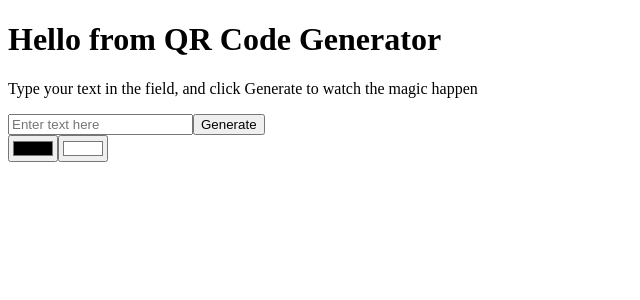
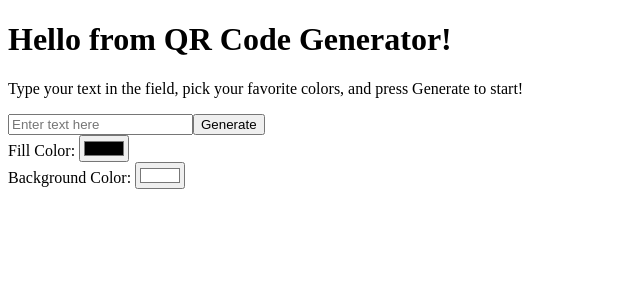
Before and after one commit to theRedKh/qr-code-generator, a React (Create React App) app in the folder client/: page / in a window 1280 px wide. Shown: the top 300 px of the page, without its empty margins (0-640 px from the left). Built offline with nearby package versions, Linux system fonts and the light colour scheme.

Commit message:
spinner features, separate and organize components

```diff
--- a/client/src/App.css
+++ b/client/src/App.css
@@ -2,37 +2,17 @@
   text-align: center;
 }
 
-.App-logo {
-  height: 40vmin;
-  pointer-events: none;
+.spinner{
+  border: 4px solid #eee;
+  border-top: 4px solid #333;
+  border-radius: 50%;
+  width: 30px;
+  height: 30px;
+  animation: spin 1s linear infinite;
+  margin: 10px auto;
 }
 
-@media (prefers-reduced-motion: no-preference) {
-  .App-logo {
-    animation: App-logo-spin infinite 20s linear;
-  }
+@keyframes spin {
+  0% { transform: rotate(0deg); }
+  100% { transform: rotate(360deg); }
 }
-
-.App-header {
-  background-color: #282c34;
-  min-height: 100vh;
-  display: flex;
-  flex-direction: column;
-  align-items: center;
-  justify-content: center;
-  font-size: calc(10px + 2vmin);
-  color: white;
-}
-
-.App-link {
-  color: #61dafb;
-}
-
-@keyframes App-logo-spin {
-  from {
-    transform: rotate(0deg);
-  }
-  to {
-    transform: rotate(360deg);
-  }
-}
--- a/client/src/App.js
+++ b/client/src/App.js
@@ -1,13 +1,20 @@
 import { useState } from 'react';
 import './App.css';
+import Header from './components/Header';
+import TextInput from './components/TextInput';
+import ColorPicker from './components/ColorPicker';
+import QRCodeDisplay from './components/QRCodeDisplay';
+import Button from './components/Button';
 
 function App() {
   const [imageURL, setImageUrl] = useState(null);
   const [inputText, setInputText] = useState('');
   const [fillColor, setFillColor] = useState('#000000'); // default black
   const [bgColor, setBgColor] = useState('#FFFFFF'); // default white
+  const [loading, setLoading] = useState(false);
 
   const handleGenerate = async () => {
+    setLoading(true); //set loading to true
     try {
       const response = await fetch('http://localhost:5000/generate', {
         method: 'POST', //SENDING data to server
@@ -36,38 +43,40 @@ function App() {
     catch (error) {
       console.error('Error generating QR code:', error);
     }
+    finally {
+      setLoading(false); //set loading to false
+    }
   };
 
   return (
     <>
+      <Header/>
       <div>
-        <h1>Hello from QR Code Generator</h1>
-        <p>Type your text in the field, and click Generate to watch the magic happen</p>
+        <TextInput
+          inputText={inputText}
+          setInputText={setInputText}
+        />
+        {loading ? (
+          <div className='spinner'></div>
+        ) : (
+          <Button onClick={handleGenerate} label="Generate"/>
+        )}
       </div>
       <div>
-        <input
-          type="text"
-          value={inputText}
-          onChange={(e) => setInputText(e.target.value)}
-          placeholder="Enter text here"
-        />
-        <button onClick={handleGenerate}>Generate</button>
+        <ColorPicker
+          label="Fill Color: "
+          color={fillColor}
+          onChange={setFillColor}
+          title="Select fill color (QR code Dots)"
+          />
+          <ColorPicker
+            label="Background Color: "
+            color={bgColor}
+            onChange={setBgColor}
+            title="Select background color (QR code Background)"
+          />
       </div>
-      <div>
-        <input
-          type="color"
-          value={fillColor}
-          onChange={(e) => setFillColor(e.target.value)}
-          title="Select fill color (QR code Dots)"
-        />
-        <input
-          type="color"
-          value={bgColor}
-          onChange={(e) => setBgColor(e.target.value)}
-          title="Select background color (QR code Background)"
-        />
-      </div>
-      {imageURL && <img src={imageURL} alt="Generated QR Code" />}
+      <QRCodeDisplay imageURL={imageURL}/>
     </>
   );
 }
--- /dev/null
+++ b/client/src/components/Button.jsx
@@ -0,0 +1,7 @@
+function Button({ onClick, label }){
+    return(
+        <button onClick={onClick}>{label}</button>
+    );
+}
+
+export default Button;
--- /dev/null
+++ b/client/src/components/ColorPicker.jsx
@@ -0,0 +1,15 @@
+function ColorPicker({ label, color, onChange, title }){
+    return(
+        <div>
+            <label>{label}</label>
+            <input
+            type="color"
+            value={color}
+            onChange={(e) => onChange(e.target.value)}
+            title={title}
+            />
+        </div>
+    );
+}
+
+export default ColorPicker;
--- /dev/null
+++ b/client/src/components/Header.jsx
@@ -0,0 +1,10 @@
+function Header() {
+    return (
+        <div>
+            <h1>Hello from QR Code Generator!</h1>
+            <p>Type your text in the field, pick your favorite colors, and press Generate to start!</p>
+        </div>
+    );
+}
+
+export default Header;
--- /dev/null
+++ b/client/src/components/QRCodeDisplay.jsx
@@ -0,0 +1,21 @@
+import Button from './Button';
+
+function QRCodeDisplay( { imageURL }){
+    return (
+        imageURL && (
+        <div>
+          <img src={imageURL} alt="Generated QR Code" />
+          <Button onClick={() => {
+            const link = document.createElement('a');
+            link.href = imageURL;
+            link.download = 'qr-code.png'; // name of the downloaded file
+            link.click(); //trigger the download
+          }}
+            label="Download"
+          />
+        </div>
+      )
+    );
+}
+
+export default QRCodeDisplay;
--- /dev/null
+++ b/client/src/components/TextInput.jsx
@@ -0,0 +1,12 @@
+function TextInput({ inputText, setInputText}) {
+    return(
+        <input
+          type="text"
+          value={inputText}
+          onChange={(e) => setInputText(e.target.value)}
+          placeholder="Enter text here"
+        />
+    );
+}
+
+export default TextInput;
```
